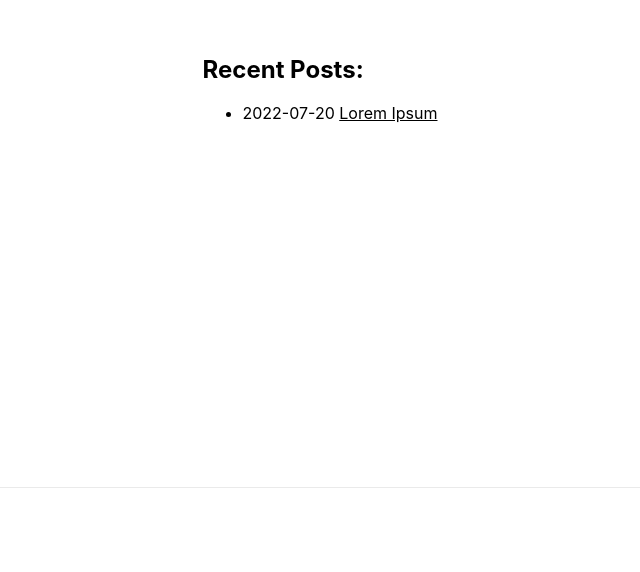
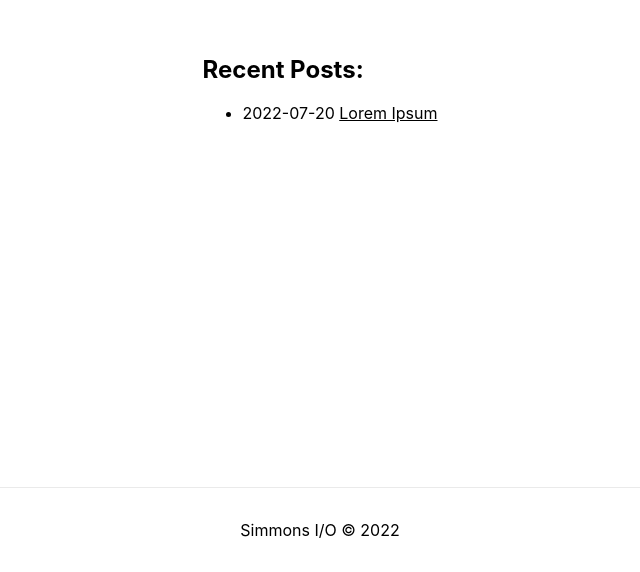
Before and after one commit to dsimmons/blog, a Next.js app: page / in a window 1280 px wide. Shown: the part 313-885 px from the top of the page, without its empty margins (320-960 px from the left). Built offline with nearby package versions, Linux system fonts and the light colour scheme.

Commit message:
Added a simple footer.

```diff
--- a/pages/index.tsx
+++ b/pages/index.tsx
@@ -34,7 +34,9 @@ const Home: NextPage<Props> = ({ posts }: Props) => {
         </ul>
         </section>
       </main>
-      <footer className={styles.footer}></footer>
+      <footer className={styles.footer}>
+        Simmons I/O &copy; {new Date().getFullYear()}
+      </footer>
     </div>
   )
 }
```
